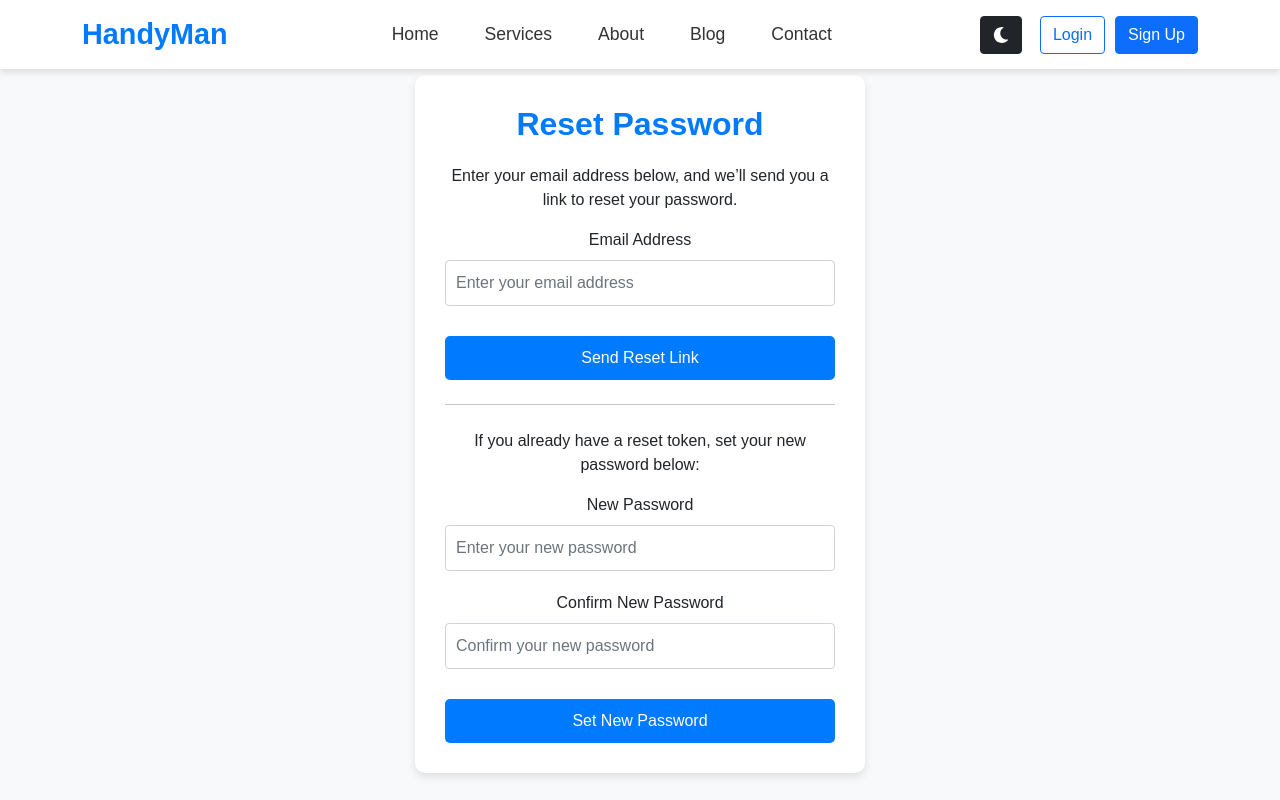
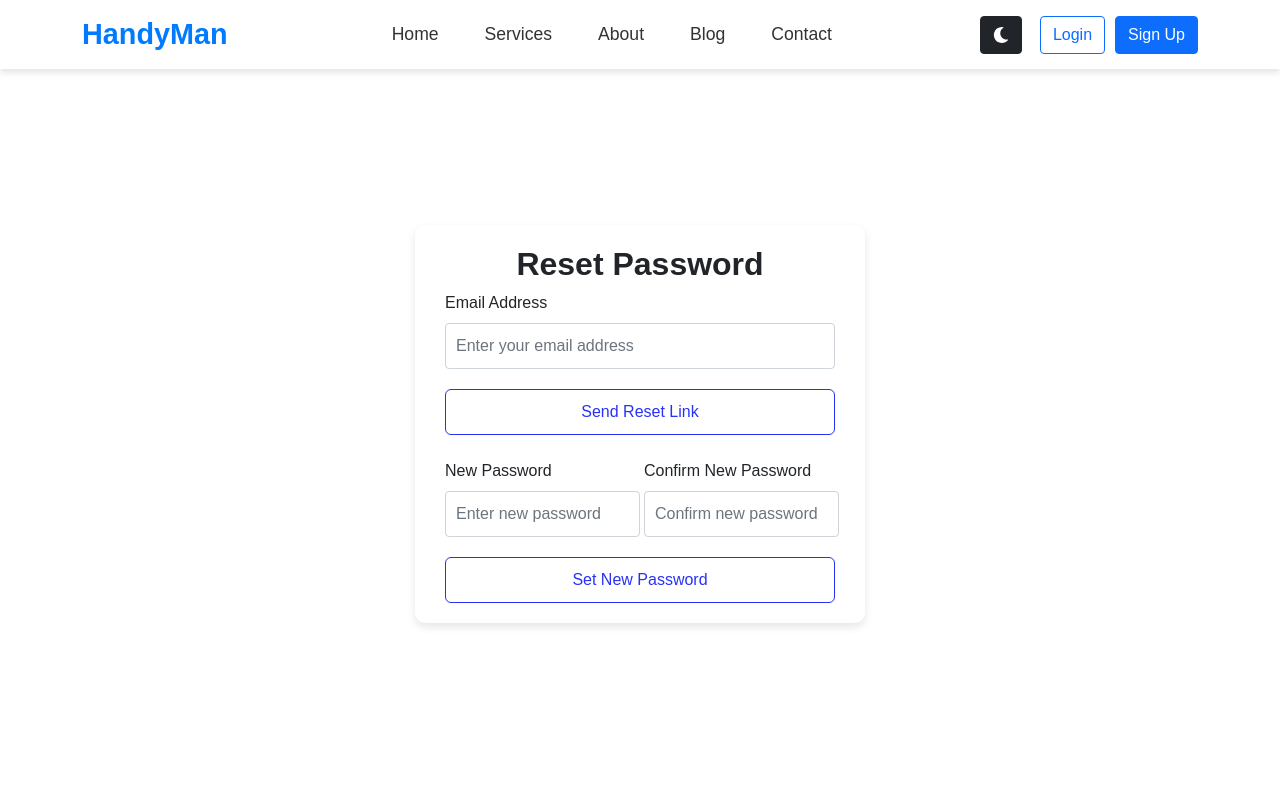
Before and after one commit to nurulazam-dev/mna-handyman-platform, a React (Vite) app: page /reset-password in a window 1280 px wide. Shown: the top 800 px of the page. Built offline with nearby package versions, Linux system fonts and the light colour scheme.

Commit message:
ResetPassword page primary setup-2

```diff
--- a/src/pages/ResetPassword.jsx
+++ b/src/pages/ResetPassword.jsx
@@ -1,4 +1,4 @@
-import { Form, Button } from "react-bootstrap";
+import { Form, Button, Col } from "react-bootstrap";
 
 const ResetPassword = () => {
   const pageStyle = {
@@ -6,8 +6,6 @@ const ResetPassword = () => {
     display: "flex",
     justifyContent: "center",
     alignItems: "center",
-    backgroundColor: "#f8f9fa",
-    padding: "20px",
   };
 
   const cardStyle = {
@@ -16,15 +14,8 @@ const ResetPassword = () => {
     backgroundColor: "#fff",
     borderRadius: "10px",
     boxShadow: "0 4px 8px rgba(0, 0, 0, 0.1)",
-    padding: "30px",
+    padding: "20px 30px",
     textAlign: "center",
-  };
-
-  const titleStyle = {
-    fontSize: "2rem",
-    fontWeight: "bold",
-    marginBottom: "20px",
-    color: "#007bff",
   };
 
   const inputStyle = {
@@ -33,28 +24,14 @@ const ResetPassword = () => {
     marginBottom: "20px",
   };
 
-  const buttonStyle = {
-    backgroundColor: "#007bff",
-    border: "none",
-    padding: "10px",
-    fontSize: "1rem",
-    marginTop: "10px",
-    width: "100%",
-    borderRadius: "5px",
-  };
-
   return (
-    <div style={pageStyle}>
+    <section style={pageStyle}>
       <div style={cardStyle}>
-        <h2 style={titleStyle}>Reset Password</h2>
-        <p>
-          Enter your email address below, and we’ll send you a link to reset
-          your password.
-        </p>
+        <h1 className="headingClass">Reset Password</h1>
 
         <Form>
           {/* Email Input */}
-          <Form.Group controlId="formEmail">
+          <Form.Group className="text-start" controlId="formEmail">
             <Form.Label>Email Address</Form.Label>
             <Form.Control
               type="email"
@@ -65,45 +42,54 @@ const ResetPassword = () => {
           </Form.Group>
 
           {/* Reset Password Button */}
-          <Button type="submit" style={buttonStyle}>
+          <Button
+            type="submit"
+            className="secondCustomBtn"
+            style={{ width: "100%", padding: "10px 0" }}
+          >
             Send Reset Link
           </Button>
         </Form>
 
-        <hr className="my-4" />
-
-        <p>If you already have a reset token, set your new password below:</p>
-
         <Form>
-          {/* New Password Input */}
-          <Form.Group controlId="formNewPassword">
+          <div className="d-flex justify-content-between mt-4">
+            <Col md={6} className="me-1">
+              <Form.Group className="text-start" controlId="formNewPassword">
                 <Form.Label>New Password</Form.Label>
                 <Form.Control
                   type="password"
-              placeholder="Enter your new password"
+                  placeholder="Enter new password"
                   style={inputStyle}
                   required
                 />
               </Form.Group>
-
-          {/* Confirm New Password Input */}
-          <Form.Group controlId="formConfirmPassword">
+            </Col>
+            <Col md={6}>
+              <Form.Group
+                controlId="formConfirmPassword"
+                className="text-start"
+              >
                 <Form.Label>Confirm New Password</Form.Label>
                 <Form.Control
                   type="password"
-              placeholder="Confirm your new password"
+                  placeholder="Confirm new password"
                   style={inputStyle}
                   required
                 />
               </Form.Group>
+            </Col>
+          </div>
 
-          {/* Set New Password Button */}
-          <Button type="submit" style={buttonStyle}>
+          <Button
+            type="submit"
+            className="secondCustomBtn"
+            style={{ width: "100%", padding: "10px 0" }}
+          >
             Set New Password
           </Button>
         </Form>
       </div>
-    </div>
+    </section>
   );
 };
 
```
Lines whose indentation alone changed are shown as unchanged.
